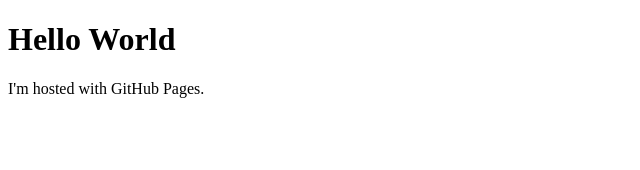
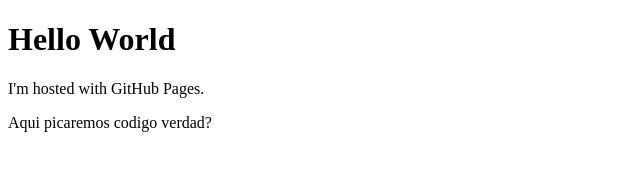
Before and after one commit to angelgallego88/appgravity, a plain HTML site: page index.html in a window 1280 px wide. Shown: the whole page, without its empty margins (0-640 px from the left). Drawn offline with Linux system fonts and the light colour scheme.

Commit message:
Add index.html

```diff
--- a/index.html
+++ b/index.html
@@ -3,5 +3,6 @@
 <body>
 <h1>Hello World</h1>
 <p>I'm hosted with GitHub Pages.</p>
+<p>Aqui picaremos codigo verdad?</p>
 </body>
 </html>
```
